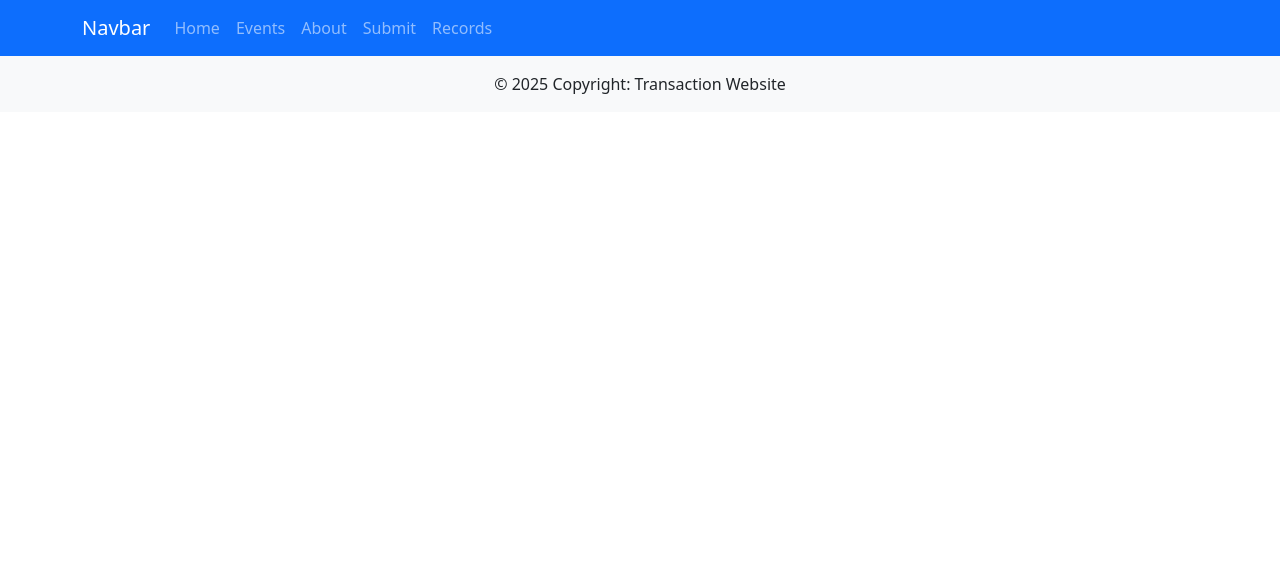
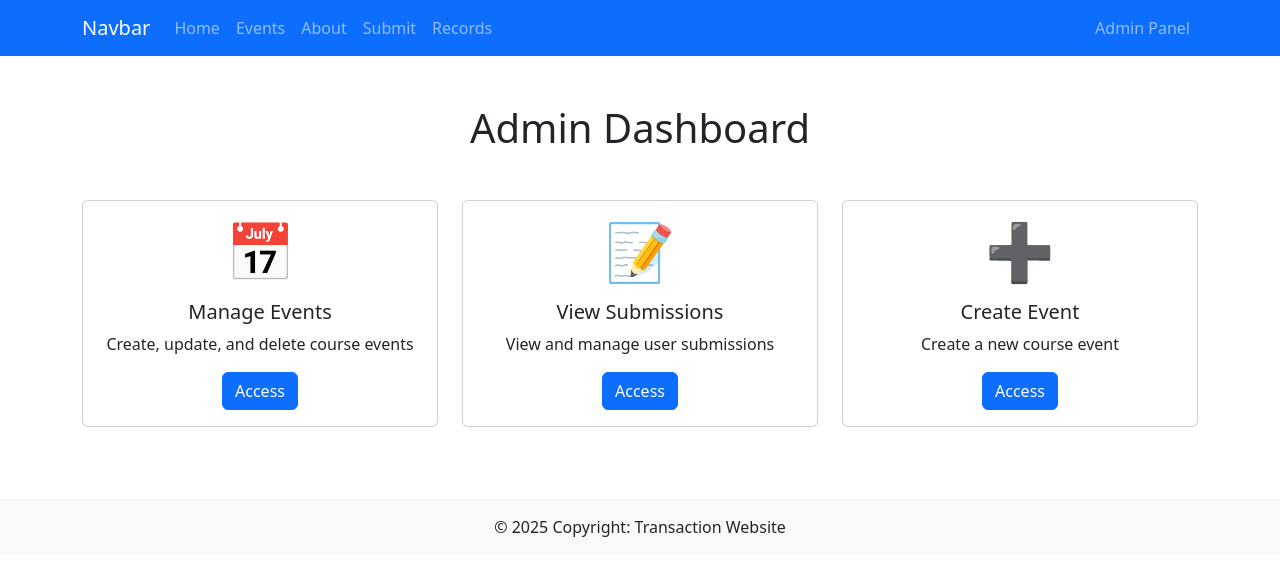
Before and after one commit to KyryloKozlovskyi/transaction-website, a React (Create React App) app: page /admin in a window 1280 px wide. Shown: the top 576 px of the page. Built offline with nearby package versions, Linux system fonts and the light colour scheme.

Commit message:
Basic admin page layout implemented.

```diff
--- a/package.json
+++ b/package.json
@@ -10,6 +10,7 @@
     "ajv-keywords": "^5.1.0",
     "axios": "^1.7.9",
     "bootstrap": "^5.3.3",
+    "buffer": "^6.0.3",
     "cors": "^2.8.5",
     "express": "^4.21.2",
     "gridfs-stream": "^1.1.1",
--- a/src/App.js
+++ b/src/App.js
@@ -8,6 +8,7 @@ import SeeRecords from "./components/AdminViews/SeeRecords";
 import EventMenu from "./components/AdminViews/EventMenu";
 import EventCreate from "./components/AdminViews/EventCreate.js";
 import EventUpdate from "./components/AdminViews/EventUpdate.js";
+import AdminPanel from "./components/AdminViews/AdminPanel";
 
 function App() {
   return (
@@ -21,6 +22,7 @@ function App() {
         <Route path="/events" element={<EventMenu />} />
         <Route path="/events/create" element={<EventCreate />} />
         <Route path="/events/update/:id" element={<EventUpdate />} />
+        <Route path="/admin" element={<AdminPanel />} />
       </Routes>
       <Footer />
     </Router>
--- a/src/components/AdminViews/AdminPanel.js
+++ b/src/components/AdminViews/AdminPanel.js
@@ -0,0 +1,52 @@
+import React from "react";
+import { Container, Row, Col, Card, Button } from "react-bootstrap";
+import { useNavigate } from "react-router-dom";
+
+const AdminPanel = () => {
+  const navigate = useNavigate();
+
+  const cards = [
+    {
+      title: "Manage Events",
+      description: "Create, update, and delete course events",
+      link: "/events",
+      icon: "📅",
+    },
+    {
+      title: "View Submissions",
+      description: "View and manage user submissions",
+      link: "/records",
+      icon: "📝",
+    },
+    {
+      title: "Create Event",
+      description: "Create a new course event",
+      link: "/events/create",
+      icon: "➕",
+    },
+  ];
+
+  return (
+    <Container className="py-5">
+      <h1 className="text-center mb-5">Admin Dashboard</h1>
+      <Row>
+        {cards.map((card, index) => (
+          <Col key={index} md={4} className="mb-4">
+            <Card className="h-100 text-center">
+              <Card.Body>
+                <div className="display-4 mb-3">{card.icon}</div>
+                <Card.Title>{card.title}</Card.Title>
+                <Card.Text>{card.description}</Card.Text>
+                <Button variant="primary" onClick={() => navigate(card.link)}>
+                  Access
+                </Button>
+              </Card.Body>
+            </Card>
+          </Col>
+        ))}
+      </Row>
+    </Container>
+  );
+};
+
+export default AdminPanel;
--- a/src/components/NavigationBar.js
+++ b/src/components/NavigationBar.js
@@ -14,6 +14,9 @@ const NavigationBar = () => {
           <Nav.Link href="/submit">Submit</Nav.Link>
           <Nav.Link href="/records">Records</Nav.Link>
         </Nav>
+        <Nav>
+          <Nav.Link href="/admin">Admin Panel</Nav.Link>
+        </Nav>
       </Container>
     </Navbar>
   );
```
Also changed, not shown: 1 other file (tests, documents, lock files or other folders).
